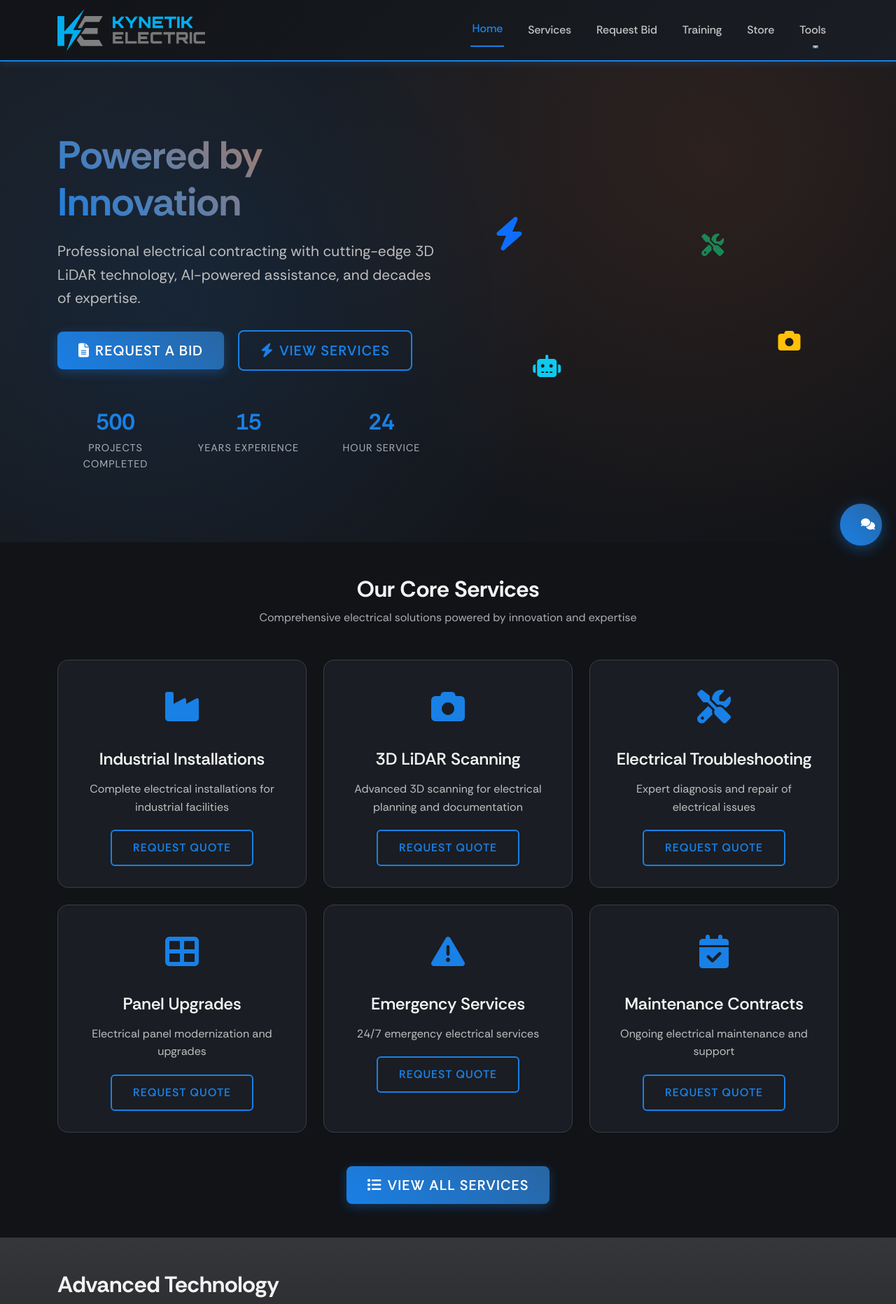
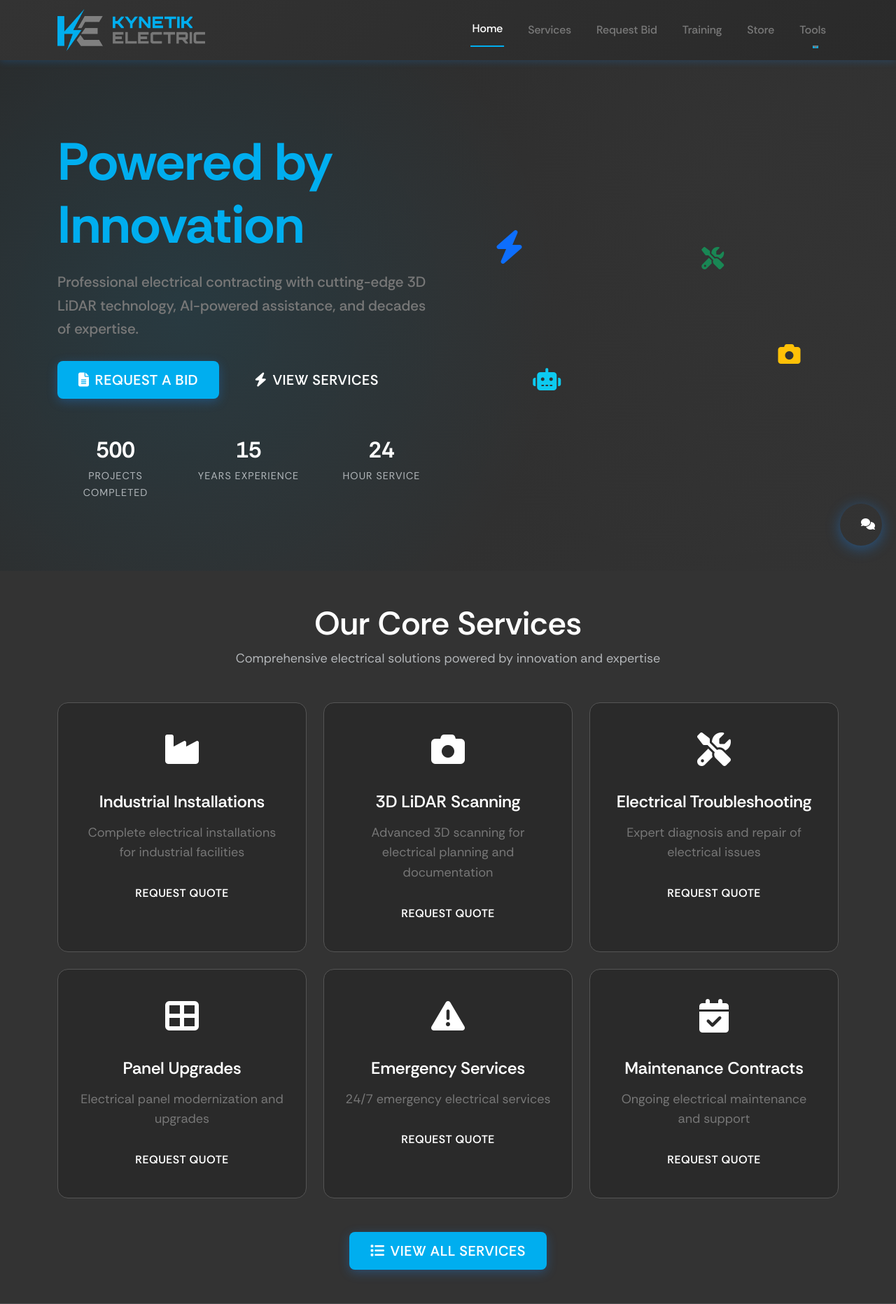
Before and after one commit to Sparx91/KynetikElectric, a Flask app: page / in a window 1280 px wide. Shown: the top 1864 px of the page at 70% size. Run offline with Flask 3, Linux system fonts and the light colour scheme.

Commit message:
Apply official brand guidelines to the website's color scheme and fonts
Update CSS to use Kynetik Electric's brand colors and typography, and attach brand guidelines document.

Replit-Commit-Author: Agent
Replit-Commit-Session-Id: 14d51ebe-e683-4d99-a93a-19d0e4813a5b
Replit-Commit-Screenshot-Url: https://storage.googleapis.com/screenshot-production-us-central1/3d13388b-fa36-4ff9-ae97-5cc63ff4c302/cb79c397-5fd1-4113-8ad5-f480e570c43c.jpg

```diff
--- a/static/css/style.css
+++ b/static/css/style.css
@@ -32,21 +32,30 @@
 }
 
 :root {
-    /* Kynetik Electric Color Scheme - Industrial Dark Theme */
-    --primary-blue: hsl(210, 80%, 50%);     /* #1a8cff - Kynetik Blue */
-    --secondary-blue: hsl(210, 60%, 40%);   /* #3385cc */
-    --accent-orange: hsl(25, 90%, 55%);     /* #ff7733 - Industrial Orange */
-    --background-dark: hsl(220, 15%, 8%);   /* #1a1d23 - Very Dark Blue-Gray */
-    --surface-dark: hsl(220, 15%, 12%);     /* #252830 - Dark Surface */
-    --surface-light: hsl(220, 10%, 18%);    /* #343742 - Lighter Surface */
-    --text-primary: hsl(0, 0%, 95%);        /* #f2f2f2 - Light Text */
-    --text-secondary: hsl(0, 0%, 75%);      /* #bfbfbf - Secondary Text */
-    --text-muted: hsl(0, 0%, 60%);          /* #999999 - Muted Text */
-    --border-color: hsl(220, 10%, 25%);     /* #454952 - Border Color */
-    --success: hsl(120, 60%, 50%);          /* #4caf50 - Success Green */
-    --warning: hsl(45, 90%, 55%);           /* #ffc107 - Warning Yellow */
-    --danger: hsl(0, 70%, 55%);             /* #dc3545 - Error Red */
-    --kynetik-font: 'RethinkSans', sans-serif;
+    /* Kynetik Electric Brand Colors - Official Brand Guidelines */
+    --brand-cyan: #00AEEF;           /* Bright Cyan - Primary Brand Color */
+    --brand-medium-grey: #777777;    /* Medium Grey */
+    --brand-dark-charcoal: #333333;  /* Dark Charcoal */
+    --brand-white: #FFFFFF;          /* White */
+    --brand-black: #000000;          /* Black */
+
+    /* Applied Color Variables */
+    --primary-color: var(--brand-cyan);
+    --secondary-color: var(--brand-medium-grey);
+    --background-dark: var(--brand-dark-charcoal);
+    --surface-dark: #2a2a2a;         /* Slightly lighter than charcoal */
+    --surface-light: #444444;        /* Lighter surface */
+    --text-primary: var(--brand-white);
+    --text-secondary: var(--brand-medium-grey);
+    --text-muted: #999999;
+    --border-color: #555555;
+    --success: #28a745;
+    --warning: #ffc107;
+    --danger: #dc3545;
+
+    /* Typography */
+    --primary-font: 'Orbitron', 'RethinkSans', sans-serif;  /* For headings */
+    --secondary-font: 'RethinkSans', sans-serif;            /* For body text */
 }
 
 * {
@@ -56,7 +65,7 @@
 }
 
 body {
-    font-family: var(--kynetik-font);
+    font-family: var(--secondary-font);
     line-height: 1.6;
     color: var(--text-primary);
     background-color: var(--background-dark);
@@ -114,7 +123,7 @@ body {
     left: 50%;
     width: 0;
     height: 2px;
-    background: var(--primary-blue);
+    background: var(--brand-cyan);
     transition: all 0.3s ease;
     transform: translateX(-50%);
 }
@@ -140,8 +149,8 @@ body {
     right: 0;
     bottom: 0;
     background:
-        radial-gradient(circle at 20% 50%, rgba(26, 140, 255, 0.1) 0%, transparent 50%),
-        radial-gradient(circle at 80% 20%, rgba(255, 119, 51, 0.1) 0%, transparent 50%);
+        radial-gradient(circle at 20% 50%, rgba(0, 174, 239, 0.1) 0%, transparent 50%),
+        radial-gradient(circle at 80% 20%, rgba(119, 119, 119, 0.05) 0%, transparent 50%);
 }
 
 .hero-content {
@@ -157,21 +166,44 @@ body {
     display: block;
 }
 
-/* Headers with Kynetik Font */
+/* Brand Typography Hierarchy - Following Brand Guidelines */
 h1, h2, h3, h4, h5, h6 {
-    font-family: var(--kynetik-font);
+    font-family: var(--primary-font);
     font-weight: bold;
+    color: var(--text-primary);
 }
 
-.hero-title {
-    font-family: var(--kynetik-font);
-    font-size: 3.5rem;
+/* Main Heading - Orbitron Bold 75px */
+h1, .hero-title {
+    font-family: var(--primary-font);
+    font-size: 4.7rem; /* 75px */
     font-weight: 700;
     margin-bottom: 20px;
-    background: linear-gradient(45deg, var(--primary-blue), var(--accent-orange));
-    -webkit-background-clip: text;
-    -webkit-text-fill-color: transparent;
-    background-clip: text;
+    color: var(--brand-cyan);
+}
+
+/* Heading Two - Orbitron Semibold 46px */
+h2 {
+    font-family: var(--primary-font);
+    font-size: 2.9rem; /* 46px */
+    font-weight: 600;
+    color: var(--text-primary);
+}
+
+/* Subheading - RethinkSans Medium 28px */
+h3, .hero-subtitle {
+    font-family: var(--secondary-font);
+    font-size: 1.75rem; /* 28px */
+    font-weight: 500;
+    color: var(--text-secondary);
+}
+
+/* Paragraph - RethinkSans Regular 18px */
+p, .lead {
+    font-family: var(--secondary-font);
+    font-size: 1.125rem; /* 18px */
+    font-weight: 400;
+    line-height: 1.6;
 }
 
 .hero-subtitle {
@@ -217,7 +249,22 @@ h1, h2, h3, h4, h5, h6 {
 }
 
 .btn, .btn-primary, .btn-secondary, .btn-warning, .btn-success, .btn-danger {
-    font-family: var(--kynetik-font);
+    font-family: var(--primary-font);
+    font-weight: 600;
+    text-transform: uppercase;
+    letter-spacing: 0.5px;
+}
+
+.btn-primary {
+    background-color: var(--brand-cyan);
+    border-color: var(--brand-cyan);
+    color: var(--brand-white);
+}
+
+.btn-primary:hover {
+    background-color: #0099d4;
+    border-color: #0099d4;
+    color: var(--brand-white);
 }
 
 .btn-warning {
```
Also changed, not shown: 2 other files.
